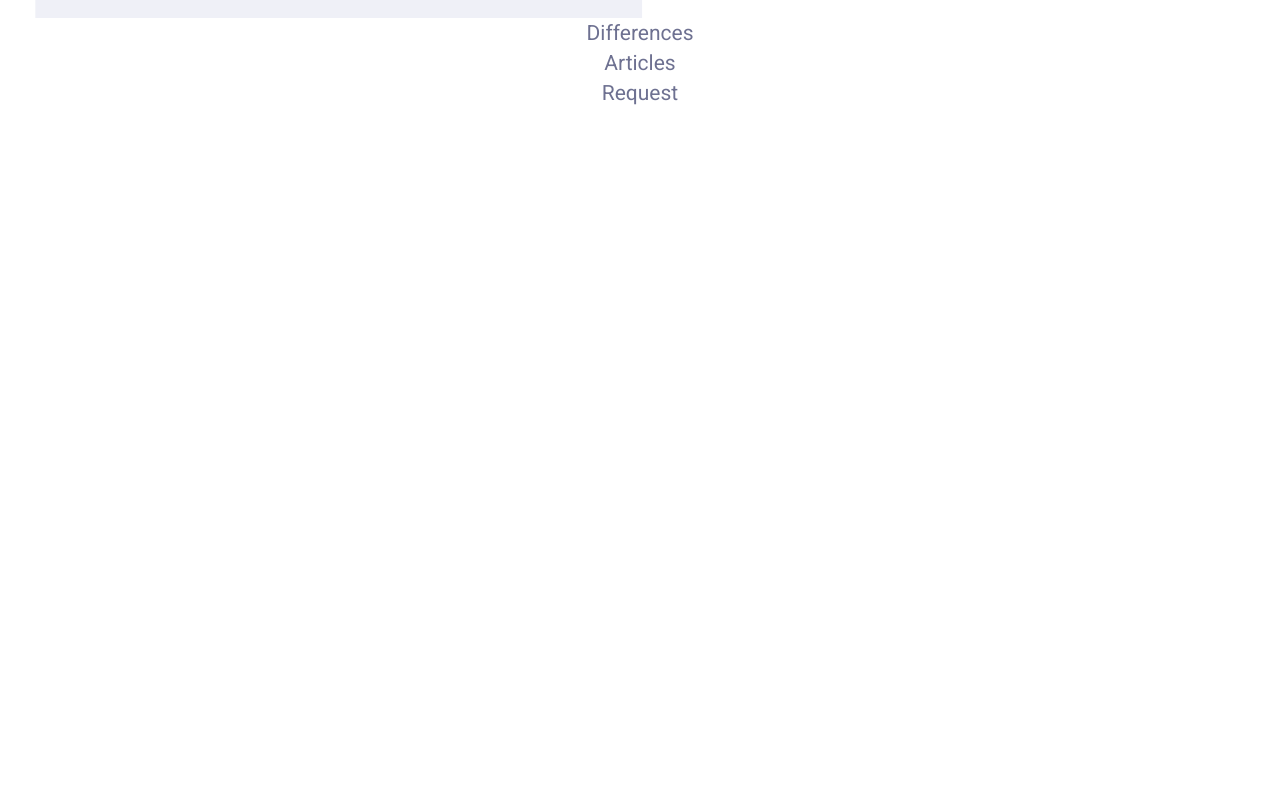
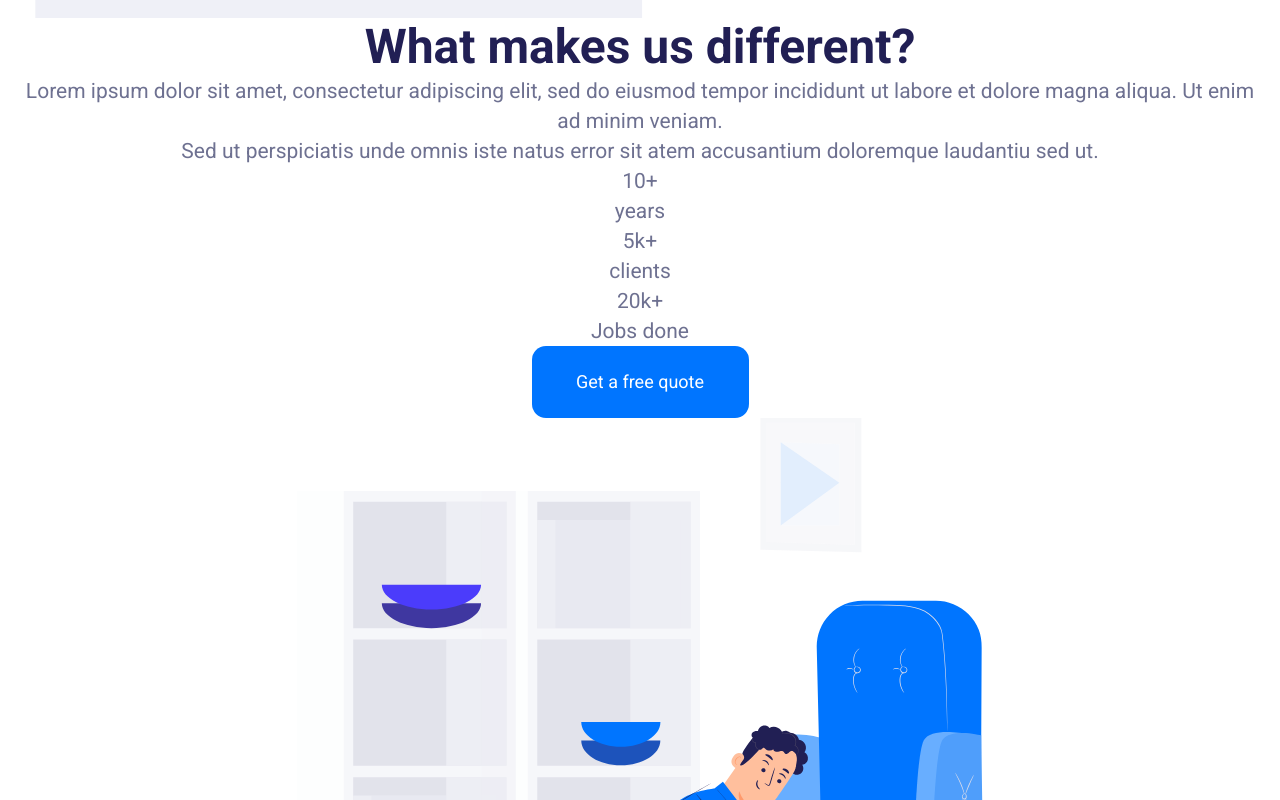
Before and after one commit to Neg4t1ve/neg4t1ve.github.io, a React (Create React App) app: page / in a window 1280 px wide. Shown: the part 6040-6840 px from the top of the page. Before the commit the page ends 6148 px from the top, so only its background shows below. Built offline with nearby package versions, Linux system fonts and the light colour scheme.

Commit message:
add differences-block

```diff
--- a/src/main/differences/Differences.js
+++ b/src/main/differences/Differences.js
@@ -1,7 +1,38 @@
-import React, { Component } from "react";
+import React from "react";
+import differences from "../../assets/img/differences/differences.svg";
 
-export default class Differences extends Component {
-  render() {
-    return <div>Differences</div>;
-  }
+function Differences() {
+  return (
+    <div className="differences__container">
+      <div className="differences__body">
+        <h2 className="differences__title title">What makes us different?</h2>
+        <h3 className="differences__subtitle">
+          Lorem ipsum dolor sit amet, consectetur adipiscing elit, sed do
+          eiusmod tempor incididunt ut labore et dolore magna aliqua. Ut enim ad
+          minim veniam.
+        </h3>
+        <p className="diferrences__text">
+          Sed ut perspiciatis unde omnis iste natus error sit atem accusantium
+          doloremque laudantiu sed ut.
+        </p>
+        <ul className="differences__list list-differences">
+          <li className="list-differences__item">
+            10<span>+</span> <p>years</p>
+          </li>
+          <li className="list-differences__item">
+            5k<span>+</span> <p>clients</p>
+          </li>
+          <li className="list-differences__item">
+            20k<span>+</span> <p>Jobs done</p>
+          </li>
+        </ul>
+        <a href="index.html" className="differences__button button">
+          Get a free quote
+        </a>
+      </div>
+      <img src={differences} alt="differences" className="differences__image" />
+    </div>
+  );
 }
+
+export default Differences;
```
